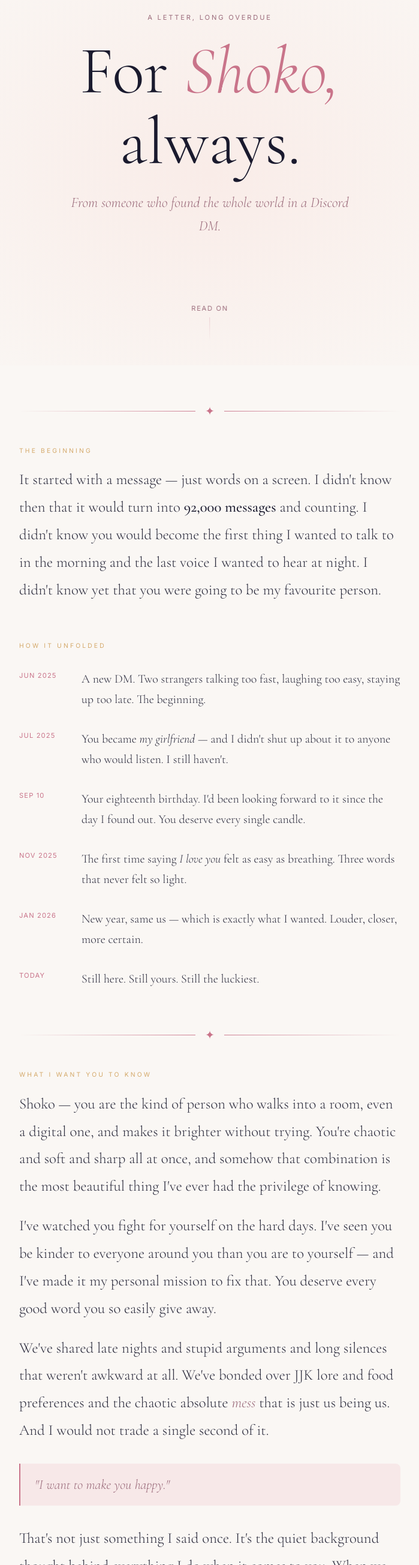
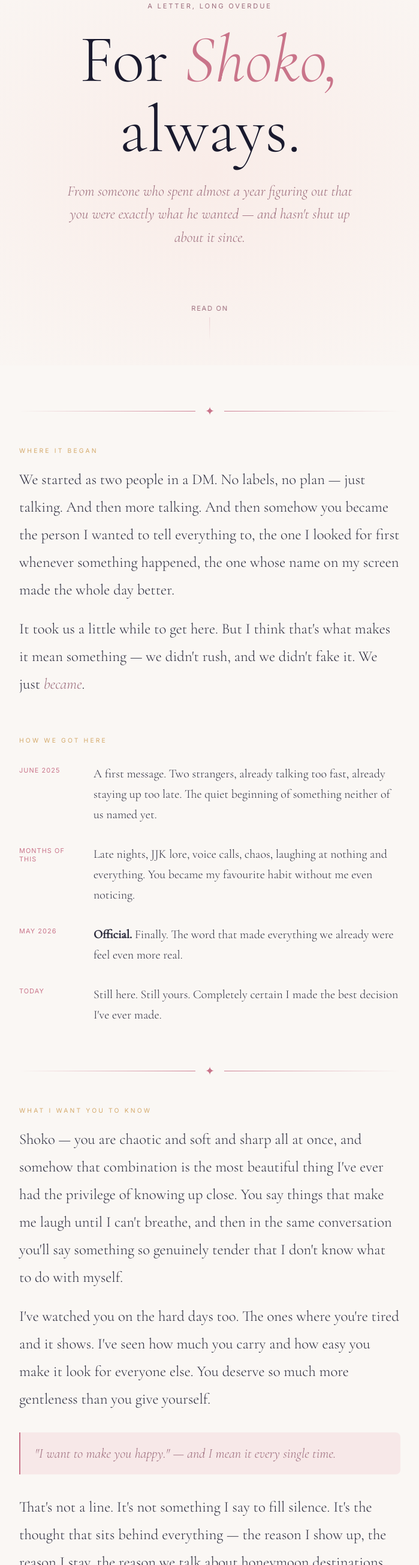
Before and after one commit to majdyaseen/for-shoko, a plain HTML site: page index.html in a window 1280 px wide. Shown: the part 191-2800 px from the top of the page at 60% size, without its empty margins (290-989 px from the left). Drawn offline with nearby package versions, Linux system fonts and the light colour scheme.

Commit message:
fix: correct relationship timeline to May 2026
Co-Authored-By: Claude Sonnet 4.6 <noreply@anthropic.com>

```diff
--- a/index.html
+++ b/index.html
@@ -37,14 +37,13 @@
     }
     .particle {
       position: absolute;
-      font-size: 1.1rem;
       opacity: 0;
       animation: float-up linear infinite;
     }
     @keyframes float-up {
       0%   { opacity: 0; transform: translateY(0) rotate(0deg); }
-      10%  { opacity: 0.6; }
-      90%  { opacity: 0.4; }
+      10%  { opacity: 0.55; }
+      90%  { opacity: 0.35; }
       100% { opacity: 0; transform: translateY(-100vh) rotate(360deg); }
     }
 
@@ -94,7 +93,7 @@
       font-weight: 300;
       font-style: italic;
       color: var(--dusty);
-      max-width: 480px;
+      max-width: 500px;
       line-height: 1.6;
       opacity: 0;
       animation: fade-in 1.4s 1s forwards;
@@ -224,12 +223,12 @@
     }
     .timeline-item {
       display: grid;
-      grid-template-columns: 80px 1fr;
+      grid-template-columns: 100px 1fr;
       gap: 1.5rem;
       align-items: start;
     }
     .timeline-date {
-      font-size: 0.7rem;
+      font-size: 0.68rem;
       letter-spacing: 0.1em;
       text-transform: uppercase;
       color: var(--rose);
@@ -291,14 +290,8 @@
     .closing .big-text em {
       color: var(--rose);
     }
-    .closing .signature {
-      font-family: 'Cormorant Garamond', serif;
-      font-size: 1.1rem;
-      color: var(--dusty);
-      margin-top: 2rem;
-    }
 
-    /* Floating hearts background text */
+    /* Background watermark */
     .bg-text {
       position: fixed;
       bottom: -2rem;
@@ -314,14 +307,13 @@
     }
 
     @media (max-width: 600px) {
-      .timeline-item { grid-template-columns: 60px 1fr; gap: 1rem; }
+      .timeline-item { grid-template-columns: 70px 1fr; gap: 1rem; }
       .reasons { grid-template-columns: 1fr; }
     }
   </style>
 </head>
 <body>
 
-  <!-- Floating particles -->
   <div class="particles" id="particles"></div>
   <div class="bg-text">shoko</div>
 
@@ -329,7 +321,7 @@
   <section class="hero">
     <p class="eyebrow">a letter, long overdue</p>
     <h1 class="title">For <em>Shoko,</em><br>always.</h1>
-    <p class="subtitle">From someone who found the whole world in a Discord DM.</p>
+    <p class="subtitle">From someone who spent almost a year figuring out that you were exactly what he wanted — and hasn't shut up about it since.</p>
     <div class="scroll-hint">read on</div>
   </section>
 
@@ -340,42 +332,39 @@
 
     <!-- Opening -->
     <div class="section">
-      <p class="section-label">the beginning</p>
+      <p class="section-label">where it began</p>
       <p class="prose">
-        It started with a message — just words on a screen. I didn't know then that it would turn into
-        <strong>92,000 messages</strong> and counting. I didn't know you would become the first thing
-        I wanted to talk to in the morning and the last voice I wanted to hear at night.
-        I didn't know yet that you were going to be my favourite person.
+        We started as two people in a DM. No labels, no plan — just talking.
+        And then more talking. And then somehow you became the person I wanted to tell everything to,
+        the one I looked for first whenever something happened, the one whose name on my screen
+        made the whole day better.
+      </p>
+      <br>
+      <p class="prose">
+        It took us a little while to get here. But I think that's what makes it mean something —
+        we didn't rush, and we didn't fake it. We just <em>became</em>.
       </p>
     </div>
 
     <!-- Timeline -->
     <div class="section">
-      <p class="section-label">how it unfolded</p>
+      <p class="section-label">how we got here</p>
       <div class="timeline">
         <div class="timeline-item">
-          <span class="timeline-date">Jun 2025</span>
-          <p class="timeline-text">A new DM. Two strangers talking too fast, laughing too easy, staying up too late. The beginning.</p>
+          <span class="timeline-date">June 2025</span>
+          <p class="timeline-text">A first message. Two strangers, already talking too fast, already staying up too late. The quiet beginning of something neither of us named yet.</p>
         </div>
         <div class="timeline-item">
-          <span class="timeline-date">Jul 2025</span>
-          <p class="timeline-text">You became <em>my girlfriend</em> — and I didn't shut up about it to anyone who would listen. I still haven't.</p>
+          <span class="timeline-date">months of this</span>
+          <p class="timeline-text">Late nights, JJK lore, voice calls, chaos, laughing at nothing and everything. You became my favourite habit without me even noticing.</p>
         </div>
         <div class="timeline-item">
-          <span class="timeline-date">Sep 10</span>
-          <p class="timeline-text">Your eighteenth birthday. I'd been looking forward to it since the day I found out. You deserve every single candle.</p>
-        </div>
-        <div class="timeline-item">
-          <span class="timeline-date">Nov 2025</span>
-          <p class="timeline-text">The first time saying <em>I love you</em> felt as easy as breathing. Three words that never felt so light.</p>
-        </div>
-        <div class="timeline-item">
-          <span class="timeline-date">Jan 2026</span>
-          <p class="timeline-text">New year, same us — which is exactly what I wanted. Louder, closer, more certain.</p>
+          <span class="timeline-date">May 2026</span>
+          <p class="timeline-text"><strong>Official.</strong> Finally. The word that made everything we already were feel even more real.</p>
         </div>
         <div class="timeline-item">
           <span class="timeline-date">today</span>
-          <p class="timeline-text">Still here. Still yours. Still the luckiest.</p>
+          <p class="timeline-text">Still here. Still yours. Completely certain I made the best decision I've ever made.</p>
         </div>
       </div>
     </div>
@@ -386,31 +375,30 @@
     <div class="section">
       <p class="section-label">what I want you to know</p>
       <p class="prose">
-        Shoko — you are the kind of person who walks into a room, even a digital one, and makes it
-        brighter without trying. You're chaotic and soft and sharp all at once, and somehow that
-        combination is the most beautiful thing I've ever had the privilege of knowing.
+        Shoko — you are chaotic and soft and sharp all at once, and somehow that combination
+        is the most beautiful thing I've ever had the privilege of knowing up close.
+        You say things that make me laugh until I can't breathe, and then in the same conversation
+        you'll say something so genuinely tender that I don't know what to do with myself.
       </p>
       <br>
       <p class="prose">
-        I've watched you fight for yourself on the hard days. I've seen you be kinder to everyone
-        around you than you are to yourself — and I've made it my personal mission to fix that.
-        You deserve every good word you so easily give away.
+        I've watched you on the hard days too. The ones where you're tired and it shows.
+        I've seen how much you carry and how easy you make it look for everyone else.
+        You deserve so much more gentleness than you give yourself.
+      </p>
+
+      <div class="quote-block">
+        <p>"I want to make you happy." — and I mean it every single time.</p>
+      </div>
+
+      <p class="prose">
+        That's not a line. It's not something I say to fill silence. It's the thought that sits
+        behind everything — the reason I show up, the reason I stay, the reason we talk about
+        honeymoon destinations like they're already decided. Because for me, they kind of are.
       </p>
       <br>
       <p class="prose">
-        We've shared late nights and stupid arguments and long silences that weren't awkward at all.
-        We've bonded over JJK lore and food preferences and the chaotic absolute <em>mess</em> that is
-        just us being us. And I would not trade a single second of it.
-      </p>
-
-      <div class="quote-block">
-        <p>"I want to make you happy."</p>
-      </div>
-
-      <p class="prose">
-        That's not just something I said once. It's the quiet background thought behind everything
-        I do when it comes to you. When we talk about honeymoons and futures and where we want
-        to end up — I mean all of it. Every word.
+        I don't know how to be quiet about the fact that I love you. I'm not going to try.
       </p>
     </div>
 
@@ -422,27 +410,27 @@
       <div class="reasons">
         <div class="reason-card">
           <p class="number">01</p>
-          <p>The way you can be the loudest person in a conversation and still manage to make everyone feel heard.</p>
+          <p>The way you match my energy completely — which is terrifying, wonderful, and exactly what I needed.</p>
         </div>
         <div class="reason-card">
           <p class="number">02</p>
-          <p>You match my energy completely — which is terrifying and wonderful and exactly what I needed.</p>
+          <p>You've been my favourite person to talk to since before I even admitted it. That kind of thing doesn't happen twice.</p>
         </div>
         <div class="reason-card">
           <p class="number">03</p>
-          <p>You let me be proud of you even when you struggle to be proud of yourself.</p>
+          <p>You let me be proud of you even when you struggle to be proud of yourself. I take that job very seriously.</p>
         </div>
         <div class="reason-card">
           <p class="number">04</p>
-          <p>The fact that you stayed. Through the chaos, the distance, the hard months. You stayed.</p>
+          <p>The "MWAH MWAH MWAH"s. Always. Forever. Non-negotiable.</p>
         </div>
         <div class="reason-card">
           <p class="number">05</p>
-          <p>The way saying goodnight to you is the only part of the day that actually feels like an ending.</p>
+          <p>You're the first person I think of when something good happens. That's not something you plan. It just is.</p>
         </div>
         <div class="reason-card">
           <p class="number">06</p>
-          <p>Every single "MWAH" — because somehow they never get old.</p>
+          <p>The fact that saying goodnight to you is the only part of any day that actually feels like an ending.</p>
         </div>
       </div>
     </div>
@@ -453,21 +441,24 @@
     <div class="section">
       <p class="section-label">the part that matters most</p>
       <p class="prose">
-        I am not a person who is good at saying the quiet things out loud. But you have always
-        made it easier. So here it is, written down so you can come back to it whenever you need:
+        We're new at this — the official version of us. But I don't feel new about <em>you</em>.
+        I feel like I've known for a long time, and I've just been waiting for the right moment
+        to say it out loud where it counts.
       </p>
       <br>
       <p class="prose">
-        <strong>I love you.</strong> Not as a reflex or a habit, but as a choice I make every single day
-        and would make a thousand times over. I love you in the calm moments and the chaotic ones.
-        I love you when you're making me laugh and when you make me want to tear my hair out.
-        I love you past all the ways I know how to say it.
+        So here it is. Written down, with a URL, so you can come back to it whenever you need it:
       </p>
       <br>
       <p class="prose">
-        You're going to do incredible things. I don't say that to fill space — I say it because
-        I have watched you and I <em>know</em>. And I am going to be there for every single one of them,
-        cheering the loudest, insufferably proud, completely yours.
+        <strong>I love you.</strong> Not as a reflex. As a choice I make every day and will keep making.
+        I love you in the loud moments and the quiet ones, in the chaos we create together and in
+        the silence that never needs filling. I love you past all the ways I know how to say it.
+      </p>
+      <br>
+      <p class="prose">
+        You are going to do incredible things. I already know. And I am going to be exactly here —
+        embarrassingly proud, loudest in the room, completely yours.
       </p>
     </div>
 
@@ -476,26 +467,26 @@
   <!-- Closing -->
   <div class="closing section">
     <p class="big-text">always<br>and <em>always,</em></p>
-    <p class="prose" style="color: var(--dusty);">Majd 🤍</p>
-    <p class="signature" style="margin-top: 3rem; font-size: 0.8rem; letter-spacing: 0.15em; text-transform: uppercase; color: #ccc;">
+    <p class="prose" style="color: var(--dusty); font-size: 1.3rem;">Majd 🤍</p>
+    <p style="margin-top: 3rem; font-size: 0.7rem; letter-spacing: 0.2em; text-transform: uppercase; color: #ccc; font-family: Inter, sans-serif;">
       June 2025 — forever
     </p>
   </div>
 
   <script>
     // Floating particles
-    const emojis = ['✦', '♡', '✧', '·', '⋆', '˚', '✩', '°'];
+    const symbols = ['✦', '♡', '✧', '·', '⋆', '˚', '✩', '°', '⁺'];
     const container = document.getElementById('particles');
-    for (let i = 0; i < 30; i++) {
+    for (let i = 0; i < 28; i++) {
       const el = document.createElement('span');
       el.className = 'particle';
-      el.textContent = emojis[Math.floor(Math.random() * emojis.length)];
+      el.textContent = symbols[Math.floor(Math.random() * symbols.length)];
       el.style.left = Math.random() * 100 + '%';
       el.style.bottom = '-2rem';
-      el.style.animationDuration = (8 + Math.random() * 14) + 's';
-      el.style.animationDelay = (Math.random() * 12) + 's';
-      el.style.fontSize = (0.7 + Math.random() * 0.8) + 'rem';
-      el.style.color = ['#c9748a', '#d4a96a', '#9b6b7b', '#e8b4c0'][Math.floor(Math.random() * 4)];
+      el.style.animationDuration = (9 + Math.random() * 14) + 's';
+      el.style.animationDelay = (Math.random() * 14) + 's';
+      el.style.fontSize = (0.65 + Math.random() * 0.75) + 'rem';
+      el.style.color = ['#c9748a', '#d4a96a', '#9b6b7b', '#e8b4c0', '#c4aec9'][Math.floor(Math.random() * 5)];
       container.appendChild(el);
     }
 
@@ -503,11 +494,9 @@
     const sections = document.querySelectorAll('.section');
     const observer = new IntersectionObserver(entries => {
       entries.forEach(entry => {
-        if (entry.isIntersecting) {
-          entry.target.classList.add('visible');
-        }
+        if (entry.isIntersecting) entry.target.classList.add('visible');
       });
-    }, { threshold: 0.15 });
+    }, { threshold: 0.12 });
     sections.forEach(s => observer.observe(s));
   </script>
 </body>
```
